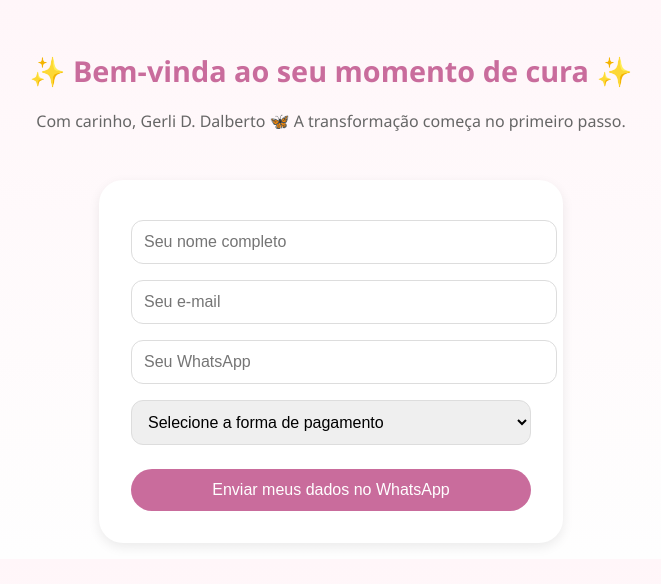
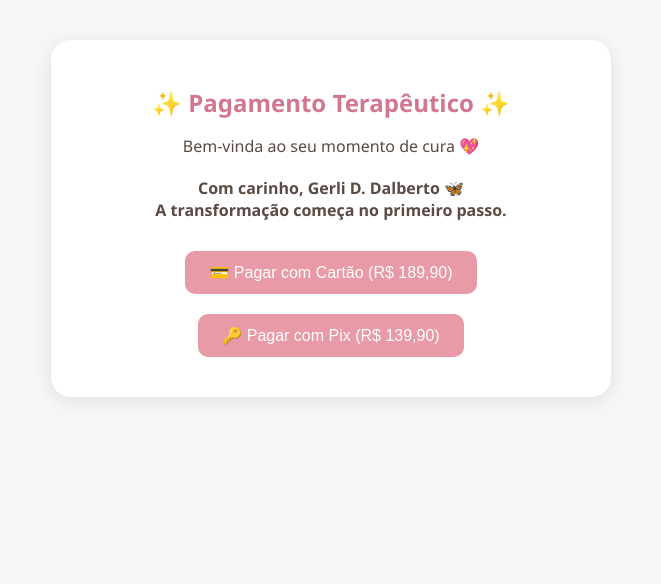
Before and after one commit to danillo212/conto-terapia-, a plain HTML site: page index.html in a window 1280 px wide. Shown: the whole page, without its empty margins (309-970 px from the left). Drawn offline with Linux system fonts and the light colour scheme.

Commit message:
Update index.html

```diff
--- a/index.html
+++ b/index.html
@@ -1,193 +1,133 @@
 <!DOCTYPE html>
 <html lang="pt-BR">
+
 <head>
-  <meta charset="UTF-8" />
-  <meta name="viewport" content="width=device-width, initial-scale=1.0" />
-  <title>Checkout Terapêutico - Contoterapia</title>
+  <meta charset="UTF-8">
+  <meta name="viewport" content="width=device-width, initial-scale=1.0">
+  <title>Checkout Terapêutico</title>
   <style>
     body {
-      font-family: 'Segoe UI', sans-serif;
-      background: linear-gradient(to bottom, #fff6f9, #fefefe);
-      color: #444;
       margin: 0;
-      padding: 0;
-      text-align: center;
-      overflow-x: hidden;
+      font-family: 'Segoe UI', Tahoma, Geneva, Verdana, sans-serif;
+      background-color: #f9f7f6;
+      color: #5a4a42;
+      animation: fadeIn 1.5s ease-in;
     }
 
-    header {
-      padding: 2rem 1rem 1rem;
-      animation: slideDown 1.2s ease-out;
+    @keyframes fadeIn {
+      from {
+        opacity: 0;
+        transform: translateY(20px);
+      }
+      to {
+        opacity: 1;
+        transform: translateY(0);
+      }
     }
 
-    header h1 {
-      font-size: 1.8rem;
-      color: #c96c9c;
-      animation: fadeIn 1.8s ease-in-out;
+    .container {
+      max-width: 500px;
+      margin: 40px auto;
+      padding: 30px;
+      background-color: #fff;
+      border-radius: 20px;
+      box-shadow: 0 4px 20px rgba(0, 0, 0, 0.1);
+      text-align: center;
     }
 
-    header p {
-      font-size: 1rem;
-      color: #666;
-      margin-top: 0.5rem;
-      animation: fadeIn 2.2s ease-in-out;
+    h1 {
+      font-size: 24px;
+      color: #d1778f;
     }
 
-    form {
-      max-width: 400px;
-      margin: 1rem auto;
-      background: #fff;
-      padding: 2rem;
-      border-radius: 1.5rem;
-      box-shadow: 0 4px 12px rgba(0, 0, 0, 0.08);
-      animation: fadeInUp 1.5s ease-in-out;
+    p {
+      font-size: 16px;
+      margin-bottom: 20px;
     }
 
-    input, select {
+    input[type="text"] {
       width: 100%;
-      padding: 0.75rem;
-      margin: 0.5rem 0;
-      border: 1px solid #ddd;
-      border-radius: 0.75rem;
-      font-size: 1rem;
-      transition: all 0.3s ease;
-      animation: fadeIn 1.4s ease-in;
-    }
-
-    input:focus, select:focus {
-      outline: none;
-      border-color: #c96c9c;
-      box-shadow: 0 0 0 2px rgba(201, 108, 156, 0.1);
+      padding: 10px;
+      border: 1px solid #ccc;
+      border-radius: 10px;
+      margin-bottom: 20px;
+      font-size: 16px;
     }
 
     button {
-      padding: 0.75rem;
-      width: 100%;
-      margin-top: 1rem;
+      background-color: #e89aa6;
+      color: white;
+      padding: 12px 24px;
       border: none;
-      border-radius: 2rem;
-      background-color: #c96c9c;
-      color: white;
-      font-size: 1rem;
+      border-radius: 10px;
+      font-size: 16px;
       cursor: pointer;
-      transition: transform 0.2s ease, background 0.3s ease;
-      animation: fadeIn 1.6s ease-in-out;
+      transition: background-color 0.3s ease;
+      margin: 10px;
     }
 
     button:hover {
-      background-color: #a74f7f;
-      transform: scale(1.02);
+      background-color: #d1778f;
     }
 
     .pix-box {
-      display: none;
-      flex-direction: column;
-      align-items: center;
-      margin-top: 1.5rem;
-      animation: fadeIn 1s ease-in;
+      background-color: #ffeef3;
+      padding: 20px;
+      border-radius: 15px;
+      margin-top: 20px;
     }
 
-    .pix-card {
-      background: #fff0f5;
-      padding: 1.5rem;
-      border-radius: 1.5rem;
-      box-shadow: 0 0 10px rgba(255,192,203,0.2);
-      display: flex;
-      flex-direction: column;
-      align-items: center;
-      gap: 0.75rem;
-      text-align: center;
-      max-width: 350px;
-      width: 100%;
-      animation: zoomIn 0.8s ease-in-out;
+    .qr-img {
+      max-width: 200px;
+      margin: 10px auto;
     }
 
-    .qr {
-      width: 180px;
-      height: 180px;
-    }
-
-    @keyframes fadeIn {
-      from { opacity: 0; }
-      to { opacity: 1; }
-    }
-
-    @keyframes slideDown {
-      from { opacity: 0; transform: translateY(-40px); }
-      to { opacity: 1; transform: translateY(0); }
-    }
-
-    @keyframes fadeInUp {
-      from { opacity: 0; transform: translateY(30px); }
-      to { opacity: 1; transform: translateY(0); }
-    }
-
-    @keyframes zoomIn {
-      from { transform: scale(0.9); opacity: 0; }
-      to { transform: scale(1); opacity: 1; }
+    .copy-info {
+      font-size: 12px;
+      color: #888;
+      margin-top: 5px;
     }
   </style>
 </head>
+
 <body>
+  <div class="container">
+    <h1>✨ Pagamento Terapêutico ✨</h1>
+    <p>Bem-vinda ao seu momento de cura 💖</p>
+    <p><strong>Com carinho, Gerli D. Dalberto 🦋<br>A transformação começa no primeiro passo.</strong></p>
 
-  <header>
-    <h1>✨ Bem-vinda ao seu momento de cura ✨</h1>
-    <p>Com carinho, Gerli D. Dalberto 🦋 A transformação começa no primeiro passo.</p>
-  </header>
+    <button onclick="pagarCartao()">💳 Pagar com Cartão (R$ 189,90)</button>
+    <button onclick="mostrarPix()">🔑 Pagar com Pix (R$ 139,90)</button>
 
-  <form onsubmit="enviarWhatsApp(event)">
-    <input type="text" id="nome" placeholder="Seu nome completo" required />
-    <input type="email" id="email" placeholder="Seu e-mail" required />
-    <input type="tel" id="telefone" placeholder="Seu WhatsApp" required />
-    <select id="pagamento" onchange="mostrarFormaPagamento()" required>
-      <option value="">Selecione a forma de pagamento</option>
-      <option value="cartao">Cartão de Crédito (R$189,90)</option>
-      <option value="pix">Pix (R$139,90)</option>
-    </select>
-
-    <div id="pix-section" class="pix-box">
-      <h3>✨ Pagamento via Pix ✨</h3>
-      <div class="pix-card">
-        <p>Escaneie o QR Code abaixo:</p>
-        <img id="qr-code" class="qr" src="https://i.ibb.co/W56vncg/pix-gerli.png" alt="QR Code Pix Gerli" />
-        <p>Ou copie a chave Pix:</p>
-        <input type="text" id="pix-code" value="46988252892" readonly onclick="this.select()" />
-        <small>(Clique para copiar)</small>
-      </div>
+    <div id="pixBox" class="pix-box" style="display: none;">
+      <h2>✨ Pagamento via Pix ✨</h2>
+      <p>Escaneie o QR Code abaixo:</p>
+      <img class="qr-img" src="https://i.ibb.co/G0Dmv1s/qrcode-pix-gerli.png" alt="QR Code Pix">
+      <p>Ou copie a chave Pix:</p>
+      <input type="text" value="46988252892" id="chavePix" readonly>
+      <button onclick="copiarChave()">📋 Copiar Chave Pix</button>
+      <div class="copy-info" id="copyStatus"></div>
     </div>
-
-    <div id="botao-cartao" style="display:none;">
-      <button type="button" onclick="pagarCartao()">Pagar com Cartão</button>
-    </div>
-
-    <button type="submit">Enviar meus dados no WhatsApp</button>
-  </form>
+  </div>
 
   <script>
-    function mostrarFormaPagamento() {
-      const pagamento = document.getElementById('pagamento').value;
-      document.getElementById('pix-section').style.display = pagamento === 'pix' ? 'flex' : 'none';
-      document.getElementById('botao-cartao').style.display = pagamento === 'cartao' ? 'block' : 'none';
+    function mostrarPix() {
+      document.getElementById("pixBox").style.display = "block";
     }
 
-    function enviarWhatsApp(e) {
-      e.preventDefault();
-      const nome = document.getElementById("nome").value;
-      const email = document.getElementById("email").value;
-      const telefone = document.getElementById("telefone").value;
-      const pagamento = document.getElementById("pagamento").value;
-
-      const mensagem = `Olá Gerli! 💖\n\nQuero fazer a contoterapia!\n\nNome: ${nome}\nE-mail: ${email}\nWhatsApp: ${telefone}\nForma de pagamento: ${pagamento.toUpperCase()}`;
-      const url = `https://wa.me/5546988252892?text=${encodeURIComponent(mensagem)}`;
-
-      window.open(url, "_blank");
+    function copiarChave() {
+      const chave = document.getElementById("chavePix");
+      chave.select();
+      document.execCommand("copy");
+      document.getElementById("copyStatus").innerText = "Chave Pix copiada com sucesso!";
     }
 
     function pagarCartao() {
-      const linkPagamento = "https://www.mercadopago.com.br/checkout/v1/redirect?pref_id=replace_with_preference_id";
-      window.open(linkPagamento, "_blank");
+      const preferenceId = "APP_USR-2860911244778014-040510-a592d9a7cbef34f72ccf3b8949dec7ca-2367760246";
+      const redirectUrl = `https://www.mercadopago.com.br/checkout/v1/redirect?preference-id=${preferenceId}`;
+      window.location.href = redirectUrl;
     }
   </script>
+</body>
 
-</body>
 </html>
```
